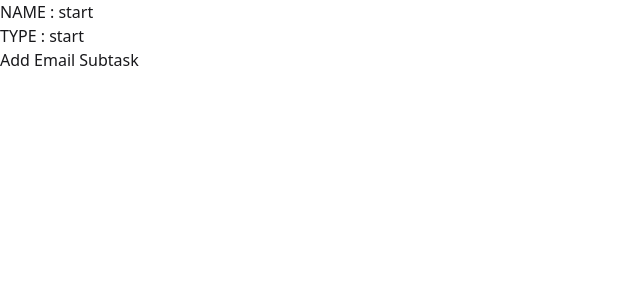
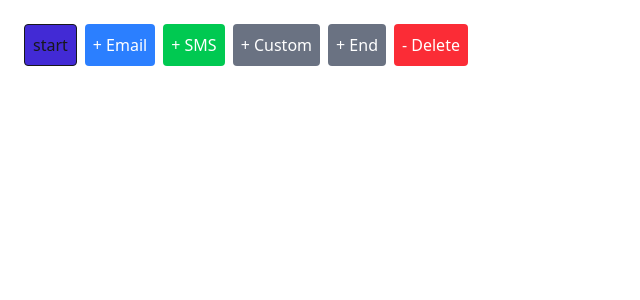
Before and after one commit to Nemetar/marketing-scenario, a Vue app: page / in a window 1280 px wide. Shown: the top 300 px of the page, without its empty margins (0-640 px from the left). Built offline with nearby package versions, Linux system fonts and the light colour scheme; the HTML template or start-up script is replaced by a standard one.

Commit message:
[+] create TaskNode component

```diff
--- a/src/App.vue
+++ b/src/App.vue
@@ -1,28 +1,13 @@
 <script setup lang="ts">
-import { useTasks } from './composables/useTasks';
-import type { TaskType } from './models/tasks.model';
+import TaskNode from './components/TaskNode.vue';
 import { useTasksStore } from './stores/tasks.store';
-
-const { createTask } = useTasks();
 const { tasksFlow } = useTasksStore();
-
-const addWorkflowTask = (type: TaskType) => {
-  tasksFlow.subTasks.push(createTask(type));
-};
 
 </script>
 
 <template>
-  <div>
-    {{ console.log(tasksFlow) }}
-    <h2>NAME : {{ tasksFlow.name }}</h2>
-    <p>TYPE : {{ tasksFlow.type }}</p>
-    <button @click="addWorkflowTask('email')">Add Email Subtask</button>
-    <div v-for="task in tasksFlow.subTasks" :key="task.id">
-      <h2>NAME : {{ task.name }}</h2>
-      <p>TYPE : {{ task.type }}</p>
-      <button @click="addWorkflowTask('email')">Add Email Subtask</button>
-    </div>
+  <div class="p-4">
+    <TaskNode :parent="tasksFlow" :task="tasksFlow" />
   </div>
 </template>
 
--- /dev/null
+++ b/src/components/TaskNode.vue
@@ -0,0 +1,41 @@
+<script lang="ts" setup>
+import { useTasks } from '@/composables/useTasks';
+import type { Task } from '@/models/tasks.model';
+import { defineProps } from 'vue';
+
+defineProps<{
+  parent: Task,
+  task: Task,
+}>();
+
+const { createSubTask, deleteSubTask } = useTasks();
+
+</script>
+
+<template>
+  <div class="flex flex-col gap-2 rounded">
+    <div class="flex gap-2 bg-white w-fit p-2 rounded">
+      <div class="p-2 border rounded bg-primary">
+        {{ task.type }}
+      </div>
+      <button class="bg-blue-500 text-white p-2 rounded" @click="createSubTask({ task, type: 'email' })">
+        + Email
+      </button>
+      <button class="bg-green-500 text-white p-2 rounded" @click="createSubTask({ task, type: 'sms' })">
+        + SMS
+      </button>
+      <button class="bg-gray-500 text-white p-2 rounded" @click="createSubTask({ task, type: 'custom' })">
+        + Custom
+      </button>
+      <button class="bg-gray-500 text-white p-2 rounded" @click="createSubTask({ task, type: 'end' })">
+        + End
+      </button>
+      <button class="bg-red-500 text-white p-2 rounded" @click="deleteSubTask({ parent, task })">
+        - Delete
+      </button>
+    </div>
+    <div v-if="task.subTasks" class="flex gap-2">
+      <TaskNode v-for="subTask in task.subTasks" :key="subTask.id" :parent="task" :task="subTask" />
+    </div>
+  </div>
+</template>
--- a/src/composables/useTasks.ts
+++ b/src/composables/useTasks.ts
@@ -6,5 +6,17 @@ export const useTasks = () => {
     return { id: generateId(), type, name: type, subTasks: [] as Task[] };
   };
 
-  return { createTask };
+  const createSubTask = ({ task, type }: { task: Task; type: TaskType }) => {
+    const newTask = createTask(type);
+    task.subTasks.push(newTask);
+  };
+
+  const deleteSubTask = ({ parent, task }: { parent: Task; task: Task }) => {
+    const index = parent.subTasks.indexOf(task);
+    if (index > -1) {
+      parent.subTasks.splice(index, 1);
+    }
+  };
+
+  return { createTask, createSubTask, deleteSubTask };
 };
```
